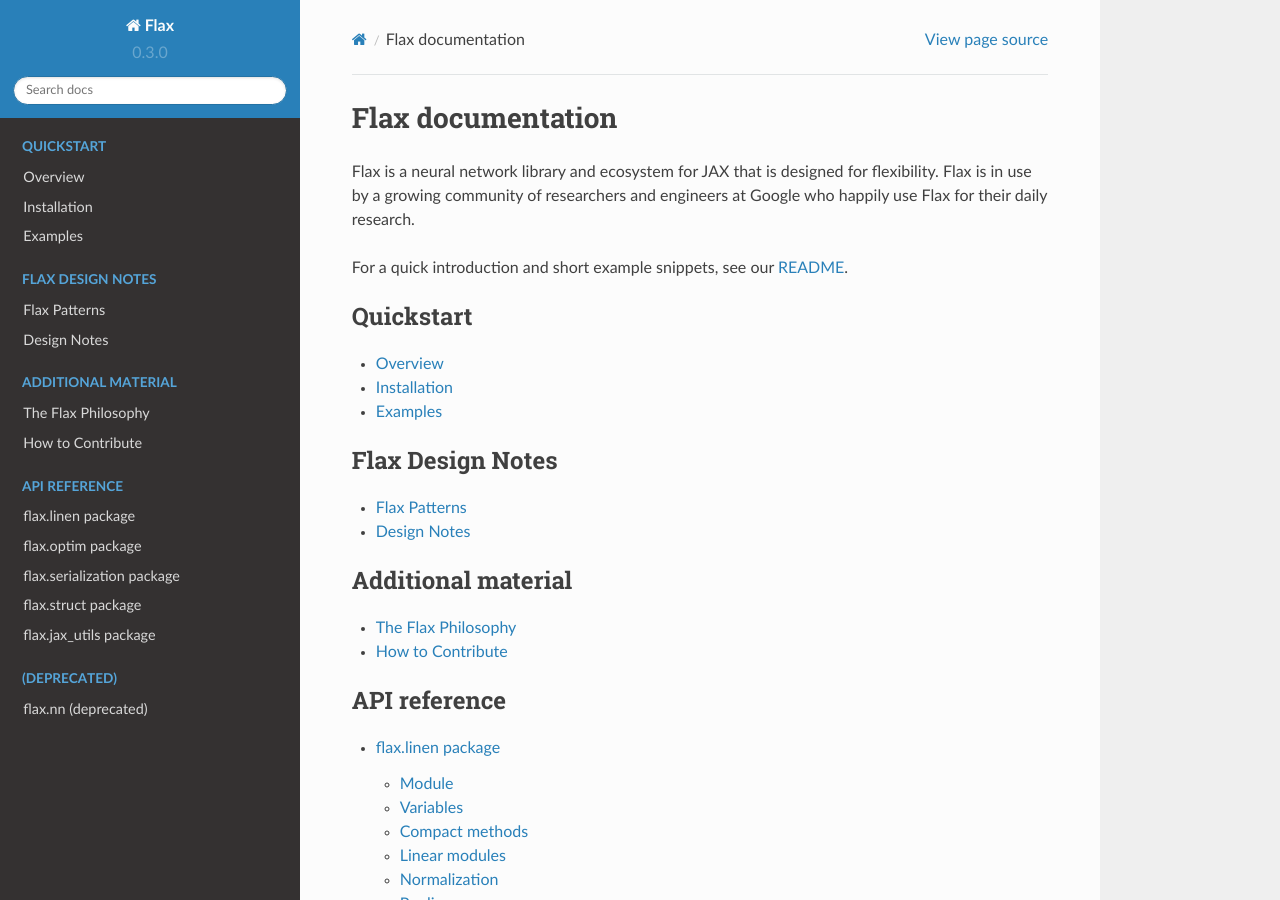
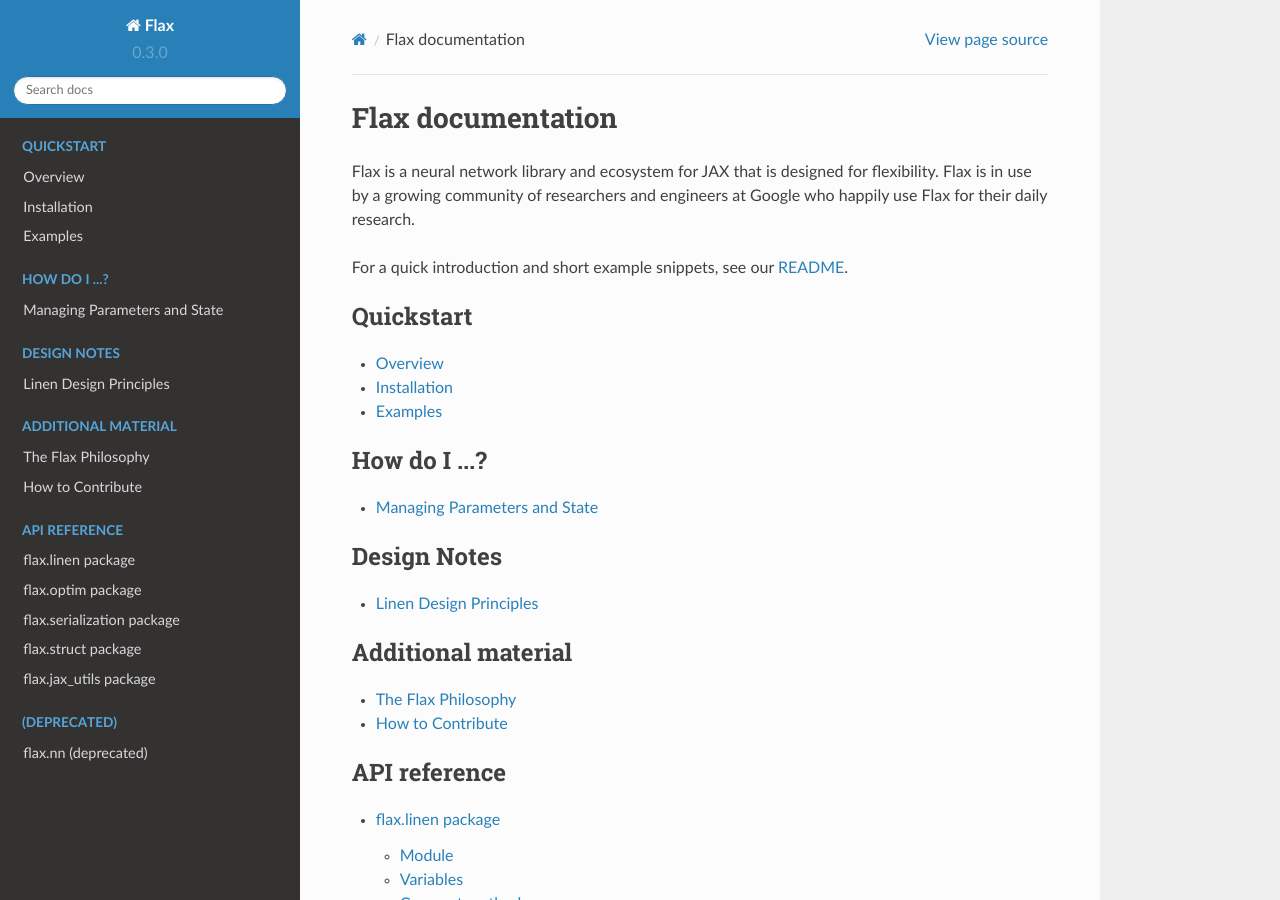
Before and after one commit to bortkomencw/flax, a Sphinx documentation site: the page built from docs/index.rst, in a window 1280 px wide and 900 px high. Built offline with Sphinx 7.4.7 and the Read the Docs theme 2.0.0, drawn with Linux system fonts in a browser that asks for light colours; pages that are not in the unit, such as notebooks, are missing from menus; the version number is read from the project's files by our own code.

Commit message:
Reorg docs left pane, rename "patterns" to HOWTOs
This makes the HOWTO guides appear directly on the left navbar
on readthedocs.org, which should help with discoverability.

Going forward, I'd like to port all of our old HOWTOs over.
I have an example for how I'd like to do this here: #771

```diff
--- a/docs/index.rst
+++ b/docs/index.rst
@@ -25,10 +25,19 @@
 
 .. toctree::
    :maxdepth: 1
-   :caption: Flax Design Notes
+   :caption: How do I ...?
+   :glob:
+   :titlesonly:
 
-   patterns/flax_patterns
-   design_notes/design_notes
+   howtos/*
+
+.. toctree::
+   :maxdepth: 1
+   :caption: Design Notes
+   :glob:
+   :titlesonly:
+
+   design_notes/*
 
 .. toctree::
    :maxdepth: 1
```
Also changed, not shown: README.md (+1 -1 lines), docs/design_notes/design_notes.rst (deleted, +0 -10 lines), docs/howtos.rst (added, +17 -0 lines), docs/howtos/state_params.rst (renamed from docs/patterns/state_params.rst, +5 -5 lines), docs/patterns/flax_patterns.rst (deleted, +0 -15 lines), docs/deprecated_howtos/checkpointing.rst (renamed from docs/howtos/checkpointing.rst), docs/deprecated_howtos/distributed-training.rst (renamed from docs/howtos/distributed-training.rst), docs/deprecated_howtos/ensembling.rst (renamed from docs/howtos/ensembling.rst), docs/deprecated_howtos/howtos-howto.md (renamed from docs/howtos/howtos-howto.md), docs/deprecated_howtos/index.rst (renamed from docs/howtos/index.rst), docs/deprecated_howtos/polyak-averaging.rst (renamed from docs/howtos/polyak-averaging.rst), docs/deprecated_howtos/scheduled-sampling.rst (renamed from docs/howtos/scheduled-sampling.rst), 1 other file.
